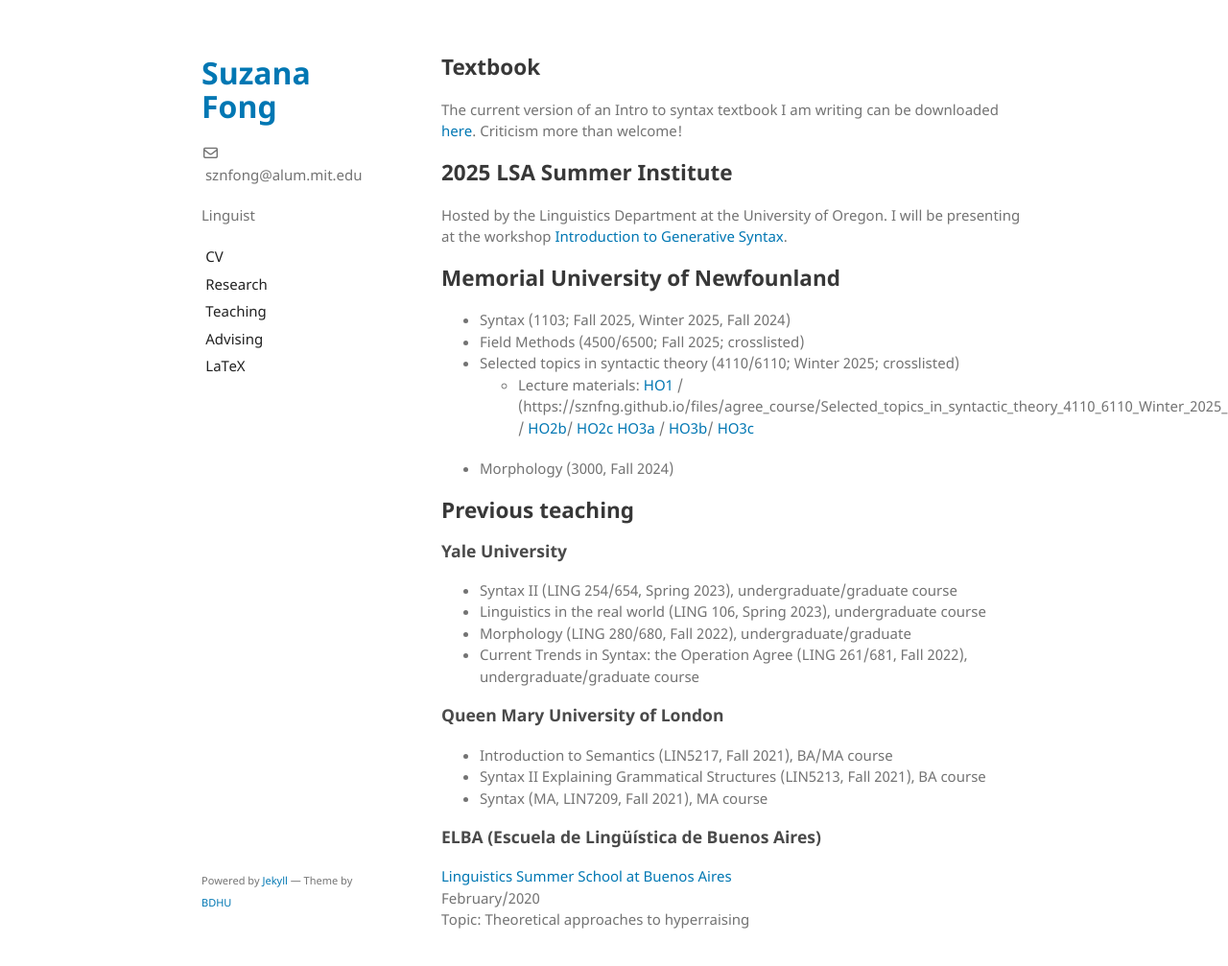
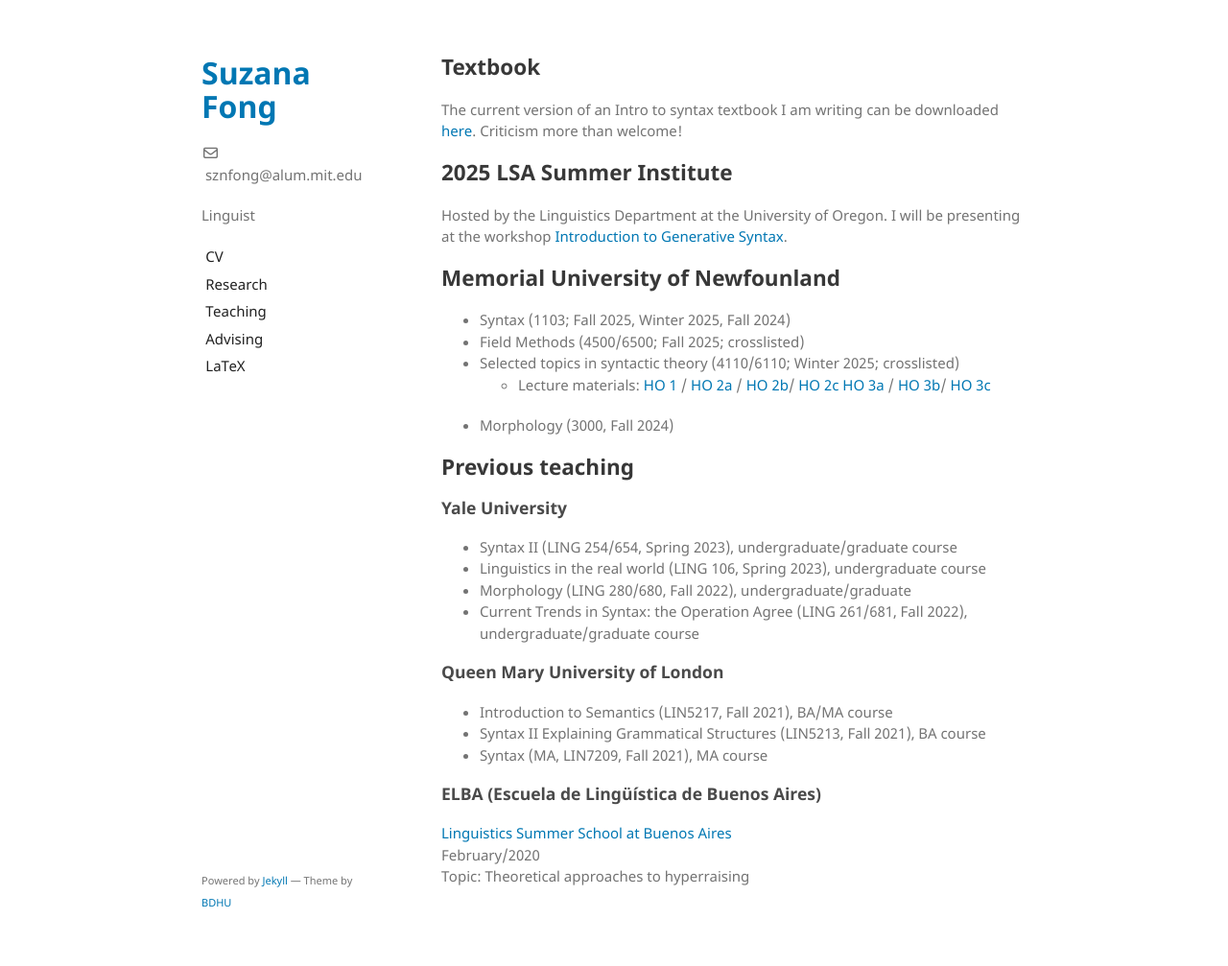
Before and after one commit to sznfng/sznfng.github.io, a Jekyll site: the page built from teaching.md, in a window 1280 px wide and 1020 px high. Shown: the top 1007 px of the window at 96% size. Built offline with Jekyll 4.4.1, drawn with Linux system fonts in a browser that asks for light colours.

Commit message:
Update teaching.md

```diff
--- a/teaching.md
+++ b/teaching.md
@@ -14,7 +14,7 @@ Hosted by the Linguistics Department at the University of Oregon. I will be pres
 + Syntax (1103; Fall 2025, Winter 2025, Fall 2024)
 + Field Methods (4500/6500; Fall 2025; crosslisted)
 + Selected topics in syntactic theory (4110/6110; Winter 2025; crosslisted)
-  + Lecture materials: [HO1](https://sznfng.github.io/files/agree_course/Selected_topics_in_syntactic_theory_4110_6110_Winter_2025_handout%201.pdf) / (https://sznfng.github.io/files/agree_course/Selected_topics_in_syntactic_theory_4110_6110_Winter_2025_handout%202a.pdf) / [HO2b](https://sznfng.github.io/files/agree_course/Selected_topics_in_syntactic_theory_4110_6110_Winter_2025_handout%202b.pdf)/ [HO2c](https://sznfng.github.io/files/agree_course/Selected_topics_in_syntactic_theory_4110_6110_Winter_2025_handout%202c.pdf) [HO3a](https://sznfng.github.io/files/agree_course/Selected_topics_in_syntactic_theory_4110_6110_Winter_2025_handout%203a.pdf) / [HO3b](https://sznfng.github.io/files/agree_course/Selected_topics_in_syntactic_theory_4110_6110_Winter_2025_handout%203b.pdf)/ [HO3c](https://sznfng.github.io/files/agree_course/Selected_topics_in_syntactic_theory_4110_6110_Winter_2025_handout%203c.pdf)
+  + Lecture materials: [HO 1](https://sznfng.github.io/files/agree_course/Selected_topics_in_syntactic_theory_4110_6110_Winter_2025_handout%201.pdf) / [HO 2a](https://sznfng.github.io/files/agree_course/Selected_topics_in_syntactic_theory_4110_6110_Winter_2025_handout%202a.pdf) / [HO 2b](https://sznfng.github.io/files/agree_course/Selected_topics_in_syntactic_theory_4110_6110_Winter_2025_handout%202b.pdf)/ [HO 2c](https://sznfng.github.io/files/agree_course/Selected_topics_in_syntactic_theory_4110_6110_Winter_2025_handout%202c.pdf) [HO 3a](https://sznfng.github.io/files/agree_course/Selected_topics_in_syntactic_theory_4110_6110_Winter_2025_handout%203a.pdf) / [HO 3b](https://sznfng.github.io/files/agree_course/Selected_topics_in_syntactic_theory_4110_6110_Winter_2025_handout%203b.pdf)/ [HO 3c](https://sznfng.github.io/files/agree_course/Selected_topics_in_syntactic_theory_4110_6110_Winter_2025_handout%203c.pdf)
 + Morphology (3000, Fall 2024)
 
 ## Previous teaching
```
